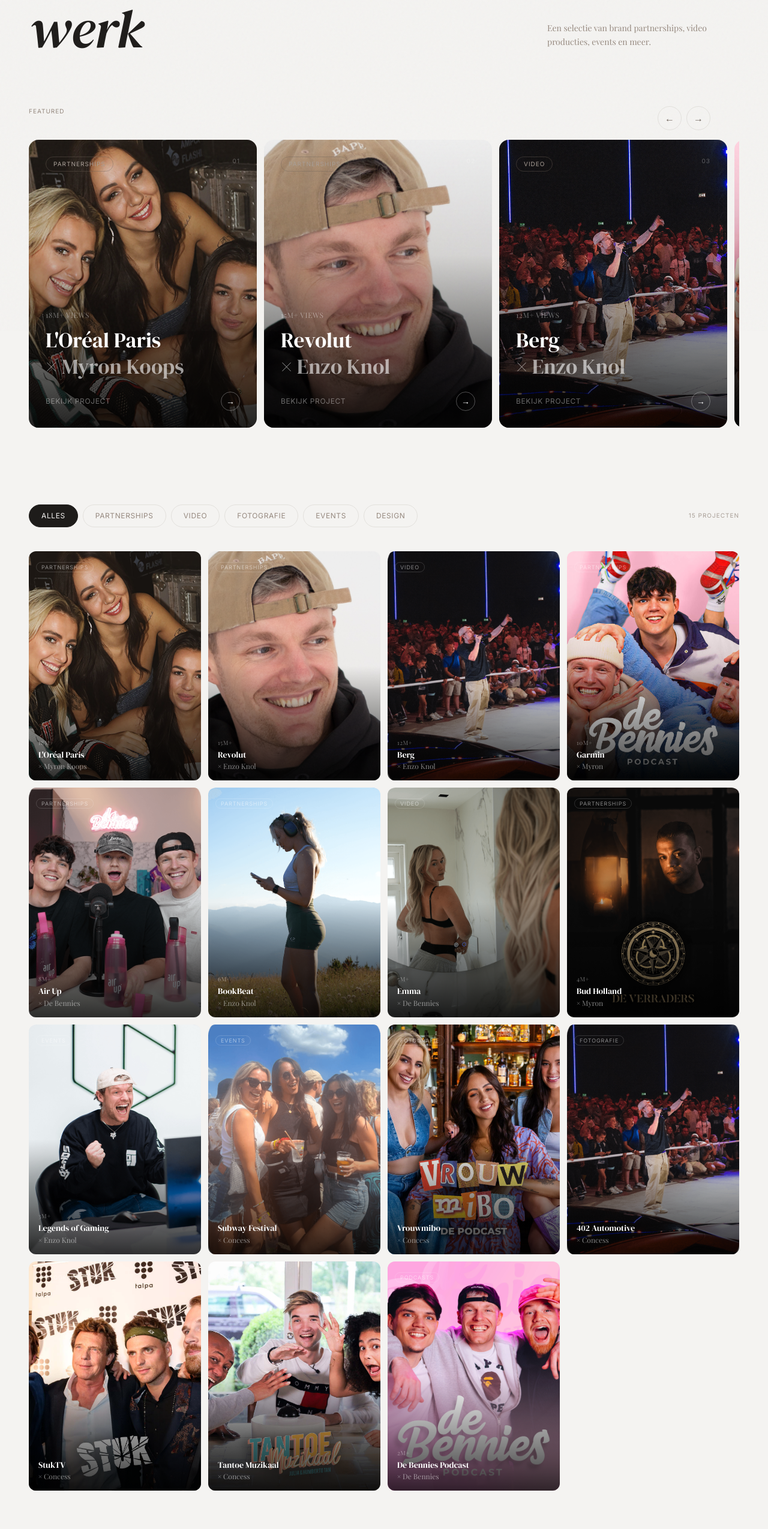
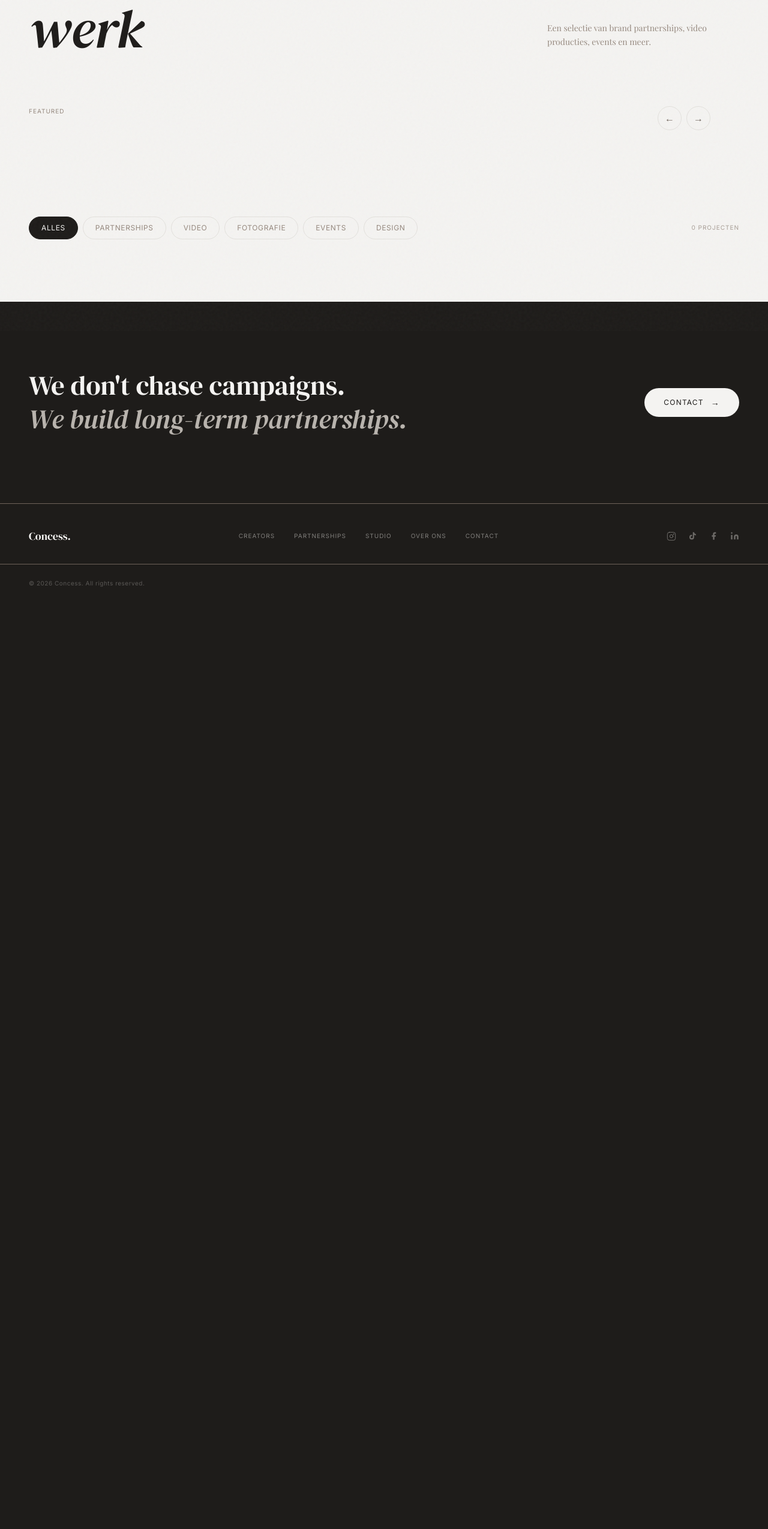
Before and after one commit to xmandysmit-tech/concess-website, a Next.js app: page /werk in a window 1280 px wide. Shown: the part 248-2797 px from the top of the page at 60% size. After the commit the page ends 1268 px from the top, so only its background shows below. Built offline with nearby package versions, Linux system fonts and the light colour scheme; a web font is replaced by a local one.

Commit message:
Alle placeholder partnerships en work items verwijderd, alleen echte data blijft

```diff
--- a/app/data/content.ts
+++ b/app/data/content.ts
@@ -9,128 +9,9 @@
 //  type: "Partnerships" | "Video" | "Fotografie" | "Events" | "Design"
 //  img:  pad naar foto in /public/images/ (of weglaten voor donkere gradient)
 // ------------------------------------------------------------
-export const projects = [
-  {
-    brand: "L'Oréal Paris",
-    creator: "Myron Koops",
-    views: "18M+",
-    type: "Partnerships",
-    img: "/images/Vrouwmishow_Concess.png",
-    gradient: "from-stone-700 to-stone-950",
-  },
-  {
-    brand: "Revolut",
-    creator: "Enzo Knol",
-    views: "15M+",
-    type: "Partnerships",
-    img: "/images/EnzoKnol_Concess.png",
-    gradient: "from-zinc-700 to-zinc-950",
-  },
-  {
-    brand: "Berg",
-    creator: "Enzo Knol",
-    views: "12M+",
-    type: "Video",
-    img: "/images/402-AutoMotive-x-Enzo-Knol-1.png",
-    gradient: "from-stone-600 to-stone-900",
-  },
-  {
-    brand: "Garmin",
-    creator: "Myron",
-    views: "10M+",
-    type: "Partnerships",
-    img: "/images/De-bennies-concess.jpg",
-    gradient: "from-neutral-700 to-neutral-950",
-  },
-  {
-    brand: "Air Up",
-    creator: "De Bennies",
-    views: "8M+",
-    type: "Partnerships",
-    img: "/images/Bennies-x-Air-up.png",
-    gradient: "from-zinc-600 to-zinc-900",
-  },
-  {
-    brand: "BookBeat",
-    creator: "Enzo Knol",
-    views: "6M+",
-    type: "Partnerships",
-    img: "/images/Bookbeattest-1.png",
-    gradient: "from-stone-600 to-stone-900",
-  },
-  {
-    brand: "Emma",
-    creator: "De Bennies",
-    views: "5M+",
-    type: "Video",
-    img: "/images/Snuggstest-1.png",
-    gradient: "from-neutral-800 to-neutral-950",
-  },
-  {
-    brand: "Bud Holland",
-    creator: "Myron",
-    views: "4M+",
-    type: "Partnerships",
-    img: "/images/Verraderstest-1.png",
-    gradient: "from-zinc-700 to-zinc-950",
-  },
-  {
-    brand: "Legends of Gaming",
-    creator: "Enzo Knol",
-    views: "3M+",
-    type: "Events",
-    img: "/images/LOGtest-1.png",
-    gradient: "from-neutral-700 to-zinc-900",
-  },
-  {
-    brand: "Subway Festival",
-    creator: "Concess",
-    views: "",
-    type: "Events",
-    img: "/images/Vrouwmibo-x-Subway.png",
-    gradient: "from-stone-700 to-stone-950",
-  },
-  {
-    brand: "Vrouwmibo",
-    creator: "Concess",
-    views: "",
-    type: "Fotografie",
-    img: "/images/Vrouwmibo-concess-1024x756.jpg",
-    gradient: "from-stone-600 to-stone-950",
-  },
-  {
-    brand: "402 Automotive",
-    creator: "Concess",
-    views: "",
-    type: "Fotografie",
-    img: "/images/402-AutoMotive-x-Enzo-Knol-1.png",
-    gradient: "from-zinc-700 to-zinc-900",
-  },
-  {
-    brand: "StukTV",
-    creator: "Concess",
-    views: "",
-    type: "Fotografie",
-    img: "/images/Thumbnail-StukTV.jpg",
-    gradient: "from-neutral-600 to-neutral-900",
-  },
-  {
-    brand: "Tantoe Muzikaal",
-    creator: "Concess",
-    views: "",
-    type: "Video",
-    img: "/images/Tantoe-Muzikaal-thumbnail-concess.jpg",
-    gradient: "from-stone-700 to-stone-900",
-  },
-  {
-    brand: "De Bennies Podcast",
-    creator: "De Bennies",
-    views: "2M+",
-    type: "Podcasts",
-    img: "/images/Partnerships/de-bennies/podimo-s2/artwork.jpg",
-    gradient: "from-zinc-800 to-zinc-950",
-  },
-];
+export const projects: {
+  brand: string; creator: string; views: string; type: string; img?: string; gradient: string;
+}[] = [];
 
 // De eerste 5 projecten worden uitgelicht op de homepage en partnerships pagina
 export const featuredProjects = projects.slice(0, 5);
@@ -138,6 +19,8 @@ export const featuredProjects = projects.slice(0, 5);
 // ------------------------------------------------------------
 //  CREATORS
 // ------------------------------------------------------------
+type CreatorWork = { brand: string; creator: string; views?: string; type: string; gradient: string; img?: string; slug?: string };
+
 export const creators = [
   {
     name: "Enzo Knol",
@@ -156,12 +39,7 @@ export const creators = [
     gradient: "from-stone-700 via-stone-800 to-stone-950",
     accentColor: "#C9B99A",
     img: "/images/creators/enzo_banner.png",
-    work: [
-      { brand: "L'Oréal Paris", creator: "Enzo Knol", views: "18M+", type: "Partnerships", gradient: "from-stone-800 to-stone-950", img: undefined, slug: undefined },
-      { brand: "Revolut",       creator: "Enzo Knol", views: "15M+", type: "Partnerships", gradient: "from-zinc-700 to-zinc-950",  img: undefined, slug: undefined },
-      { brand: "Berg",          creator: "Enzo Knol", views: "12M+", type: "Video",        gradient: "from-stone-600 to-stone-900", img: undefined, slug: undefined },
-      { brand: "BookBeat",      creator: "Enzo Knol", views: "6M+",  type: "Partnerships", gradient: "from-neutral-700 to-neutral-950", img: undefined, slug: undefined },
-    ],
+    work: [] as CreatorWork[],
   },
   {
     name: "Myron Koops",
@@ -179,11 +57,7 @@ export const creators = [
     gradient: "from-zinc-600 via-zinc-800 to-zinc-950",
     accentColor: "#B8A488",
     img: "/images/creators/Myron_banner.png",
-    work: [
-      { brand: "L'Oréal Paris", creator: "Myron Koops", views: "18M+", type: "Partnerships", gradient: "from-stone-700 to-stone-950", img: undefined, slug: undefined },
-      { brand: "Garmin",        creator: "Myron",        views: "10M+", type: "Partnerships", gradient: "from-neutral-700 to-neutral-900", img: undefined, slug: undefined },
-      { brand: "Bud Holland",   creator: "Myron",        views: "4M+",  type: "Partnerships", gradient: "from-zinc-700 to-zinc-950", img: undefined, slug: undefined },
-    ],
+    work: [] as CreatorWork[],
   },
   {
     name: "De Bennies",
```
